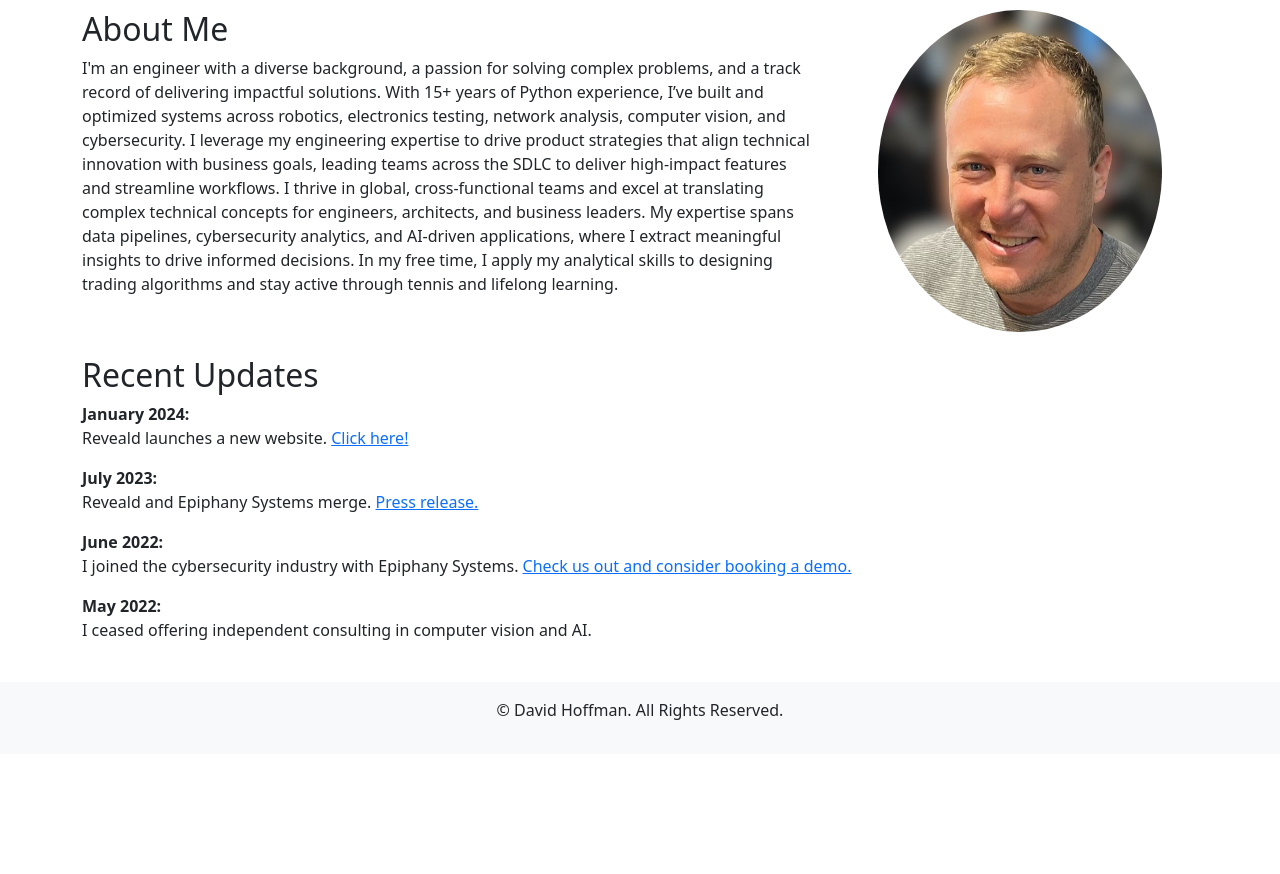
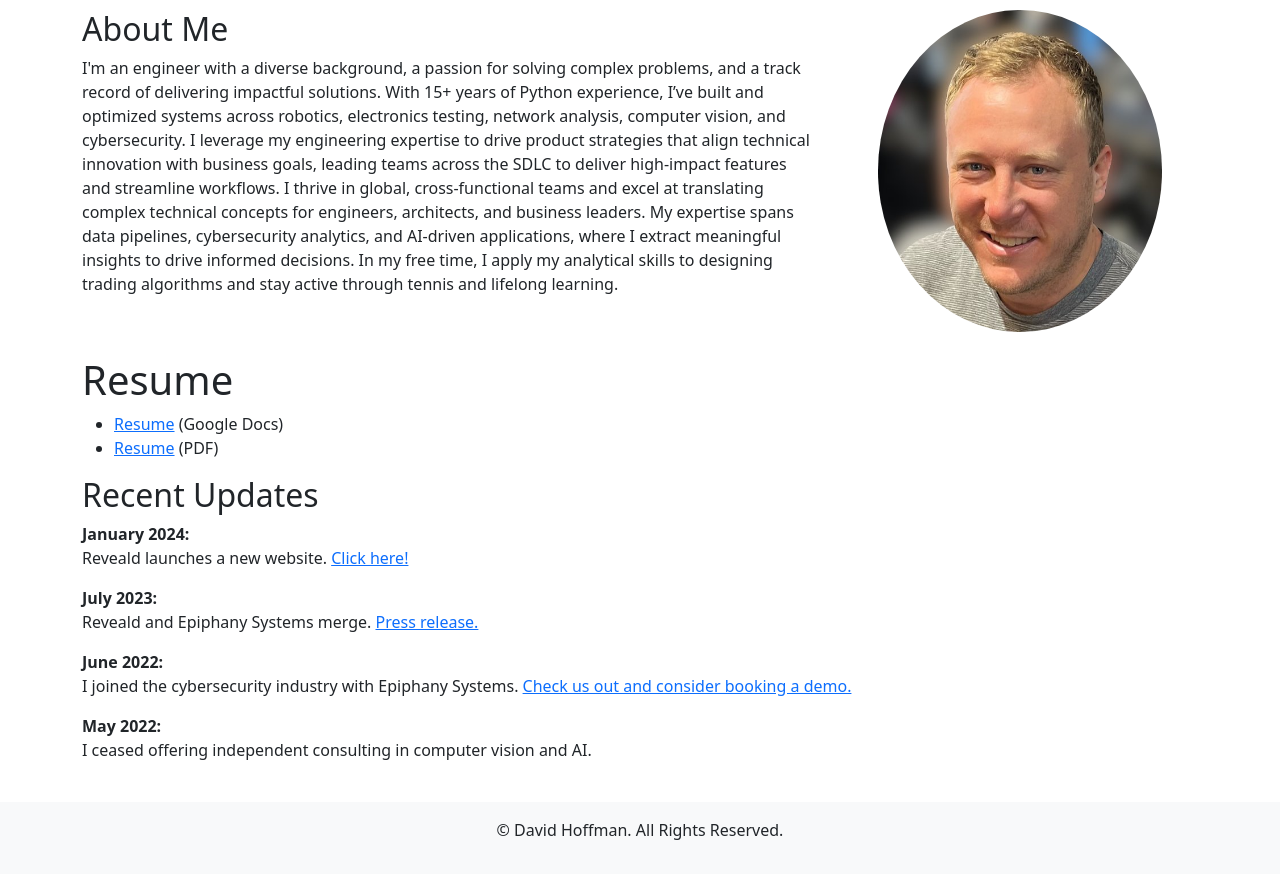
Before and after one commit to drhoffma/drhoffma.github.io, a plain HTML site: page index.html in a window 1280 px wide. Shown: the part 76-950 px from the top of the page. Before the commit the page ends 830 px from the top, so only its background shows below. Drawn offline with nearby package versions, Linux system fonts and the light colour scheme.

Commit message:
Update index.html

```diff
--- a/index.html
+++ b/index.html
@@ -26,6 +26,12 @@
     <div class="row mt-4">
       <!-- Full-width: Recent Updates -->
       <div class="col-md-12">
+        <h1>Resume</h1>
+        <ul>
+          <li><a href="https://docs.google.com/document/d/1KxwaJJL1VckBl-8YWLlFuWE1zXrM4IGf5szrNUS4MSg/edit?usp=sharing" target="_blank">Resume</a> (Google Docs)</li>
+          <li><a href="DavidHoffman_resume_web_2025.pdf" target="_blank">Resume</a> (PDF)</li>
+        </ul>
+
         <h2>Recent Updates</h2>
         <p><strong>January 2024:</strong><br> Reveald launches a new website. <a href="https://reveald.com" target="_blank">Click here!</a></p>
         <p><strong>July 2023:</strong><br> Reveald and Epiphany Systems merge. <a href="https://reveald.com/blog/reveald-merges-with-epiphany-systems-to-usher-in-a-new-era-of-predictive-security-operations" target="_blank">Press release.</a></p>
```
